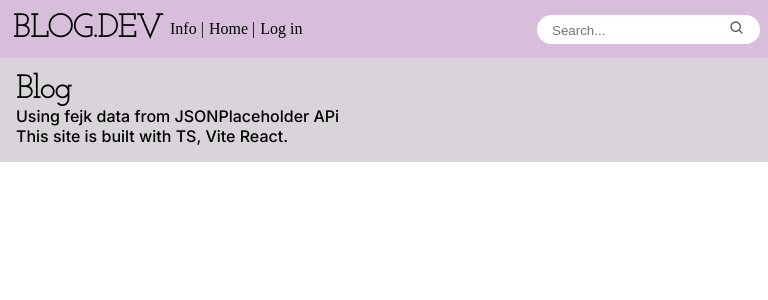
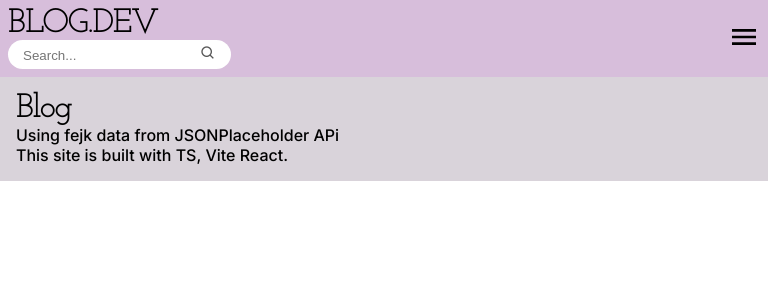
Before and after one commit to isabellaes/individuell-examination-js, a React (Vite) app in the folder blog/: page /home in a window 768 px wide. Shown: the top 300 px of the page. Built offline with nearby package versions, Linux system fonts and the light colour scheme; no server answers.

Commit message:
mobile design

```diff
--- a/blog/src/components/Header.tsx
+++ b/blog/src/components/Header.tsx
@@ -6,10 +6,13 @@ import { useState, useEffect } from "react";
 import { logOut } from "../store/userSlice";
 import { User } from "../types";
 import LogIn from "./LogIn";
+import MenuIcon from "@mui/icons-material/Menu";
+import CloseIcon from "@mui/icons-material/Close";
 
 const Header = () => {
   const [user, setUser] = useState<User | null>();
   const [logInModalOpen, setLogInModalOpen] = useState<boolean>(false);
+  const [menu, showMenu] = useState<boolean>(false);
 
   const navigation = useNavigate();
   const dispatch = useAppDispatch();
@@ -47,6 +50,14 @@ const Header = () => {
     }
   }
 
+  function handleShowMenu() {
+    if (menu === false) {
+      showMenu(true);
+    } else if (menu === true) {
+      showMenu(false);
+    }
+  }
+
   return (
     <header>
       <div className="NavBar">
@@ -55,7 +66,6 @@ const Header = () => {
             <h1 onClick={() => navigation("/")}>BLOG.DEV</h1>
             <nav>
               <ul>
-                <li>Info | </li>
                 <li onClick={() => navigation("/home")}>Home | </li>
                 <li onClick={() => navigation("/")}>My blog |</li>
                 <li onClick={() => handleLogOut()}>Log out</li>
@@ -67,7 +77,6 @@ const Header = () => {
             <h1 onClick={() => navigation("/")}>BLOG.DEV</h1>
             <nav>
               <ul>
-                <li>Info | </li>
                 <li onClick={() => navigation("/")}>Home | </li>
                 <li onClick={() => setLogInModalOpen(true)}>Log in</li>
               </ul>
@@ -80,6 +89,10 @@ const Header = () => {
           </>
         )}
       </div>
+      <div>
+        <div className="mobile">
+          <h1 onClick={() => navigation("/")}>BLOG.DEV</h1>
+        </div>
         <div className="search-container">
           <input
             type="text"
@@ -89,6 +102,43 @@ const Header = () => {
           />
           <i className="bx bx-search"></i>
         </div>
+      </div>
+
+      {/* Drop down menu for mobile and small devices */}
+      <div className="mobile-nav">
+        <MenuIcon sx={{ fontSize: "2em" }} onClick={handleShowMenu}></MenuIcon>
+
+        {menu ? (
+          <div className="drop-down-menu">
+            {user ? (
+              <>
+                <ul>
+                  <CloseIcon onClick={() => handleShowMenu()}></CloseIcon>
+                  <li onClick={() => navigation("/home")}>Home </li>
+                  <li onClick={() => navigation("/")}>My blog</li>
+                  <li onClick={() => handleLogOut()}>Log out</li>
+                </ul>
+              </>
+            ) : (
+              <>
+                <ul>
+                  <CloseIcon onClick={() => handleShowMenu()}></CloseIcon>
+                  <li onClick={() => navigation("/")}>Home </li>
+                  <li onClick={() => setLogInModalOpen(true)}>Log in</li>
+                </ul>
+
+                {logInModalOpen ? (
+                  <LogIn onClose={() => setLogInModalOpen(false)} />
+                ) : (
+                  <></>
+                )}
+              </>
+            )}
+          </div>
+        ) : (
+          <></>
+        )}
+      </div>
     </header>
   );
 };
--- a/blog/src/components/Profile.tsx
+++ b/blog/src/components/Profile.tsx
@@ -5,12 +5,12 @@ interface Props {
 }
 const Profile = (props: Props) => {
   return (
-    <>
+    <div className="profile">
       <h1>{props.user.name}</h1>
       <p>Username: {props.user.username}</p>
       <p>Email: {props.user.email}</p>
       <p>Id: {props.user.id}</p>
-    </>
+    </div>
   );
 };
 
--- a/blog/src/style/components/_createPost.scss
+++ b/blog/src/style/components/_createPost.scss
@@ -17,7 +17,7 @@
   @include flex-column;
   align-items: center;
   background-color: $secondaryColor;
-  padding: 5em;
+  padding: 2em;
   border-radius: 1em;
   @include text-style;
 
--- a/blog/src/style/components/_editForm.scss
+++ b/blog/src/style/components/_editForm.scss
@@ -2,7 +2,7 @@
   @include flex-column;
   align-items: center;
   background-color: $secondaryColor;
-  padding: 5em;
+  padding: 2em;
   border-radius: 1em;
   @include text-style;
 
--- a/blog/src/style/components/_header.scss
+++ b/blog/src/style/components/_header.scss
@@ -48,4 +48,55 @@ header {
       padding-left: 5px;
     }
   }
+
+  .mobile {
+    display: none;
+  }
+
+  .mobile-nav {
+    display: none;
+  }
 }
+
+@media only screen and (max-width: 768px) {
+  header {
+    .NavBar {
+      display: none;
+    }
+
+    .mobile-navbar {
+      display: inline-block;
+      position: relative;
+    }
+
+    .drop-down-menu {
+      display: block;
+      position: absolute;
+      background-color: #fdfdfd;
+      min-width: 100px;
+      right: 0;
+      padding: 1em;
+      box-shadow: 0px 8px 16px 0px rgba(0, 0, 0, 0.2);
+      z-index: 1;
+
+      ul {
+        @include flex-column;
+        list-style-type: none;
+        padding: 1em;
+      }
+
+      li {
+        padding: 5px;
+      }
+    }
+
+    .mobile-nav {
+      display: inline-block;
+      position: relative;
+    }
+
+    .mobile {
+      display: block;
+    }
+  }
+}
--- a/blog/src/style/components/_logIn.scss
+++ b/blog/src/style/components/_logIn.scss
@@ -17,7 +17,7 @@
   @include flex-column;
   align-items: center;
   background-color: $secondaryColor;
-  padding: 5em;
+  padding: 2em;
   border-radius: 1em;
   @include text-style;
 
--- /dev/null
+++ b/blog/src/style/components/_profile.scss
@@ -0,0 +1,10 @@
+.profile {
+  @include flex-column;
+  @include text-style;
+  padding: 1em;
+  max-width: 100%;
+
+  p {
+    word-wrap: break-word;
+  }
+}
--- a/blog/src/style/components/_snackbar.scss
+++ b/blog/src/style/components/_snackbar.scss
@@ -20,15 +20,16 @@
 }
 
 #snackbar.sucess {
-  border-left: 6px solid #00cf4c;
-  background-color: #98ffbe;
+  border-left: 6px solid $sucessPrimary;
+  background-color: $sucessSecondary;
 }
 
 #snackbar.error {
-  border-left: 6px solid #e30000;
-  background-color: #ffb0b0;
+  border-left: 6px solid $errorPrimary;
+  background-color: $errorSecondary;
 }
 
+//Animation code from w3school
 @-webkit-keyframes fadein {
   from {
     bottom: 0;
--- a/blog/src/style/main.scss
+++ b/blog/src/style/main.scss
@@ -9,6 +9,8 @@
 @import "./components/logIn";
 @import "./pages/layout";
 @import "./components/snackbar";
+@import "./components/profile";
+@import "./mediaQuerys";
 
 * {
   margin: 0;
--- a/blog/src/style/pages/_layout.scss
+++ b/blog/src/style/pages/_layout.scss
@@ -39,3 +39,31 @@
     }
   }
 }
+
+@media only screen and (max-width: 768px) {
+  .layout {
+    @include flex-column;
+
+    aside {
+      width: 100%;
+      margin: 0;
+    }
+
+    main {
+      width: 100%;
+      margin: 0;
+    }
+  }
+}
+
+@media only screen and (min-width: 768px) and (max-width: 992px) {
+  .layout {
+    aside {
+      margin: 0;
+    }
+
+    main {
+      margin: 0;
+    }
+  }
+}
--- a/blog/src/style/variables/_colors.scss
+++ b/blog/src/style/variables/_colors.scss
@@ -5,3 +5,7 @@ $thirdColor: #d6d6d66b;
 $textColor: #000;
 $textColorLight: #575757;
 $modalColor: #00000082;
+$sucessPrimary: #00cf4c;
+$sucessSecondary: #98ffbe;
+$errorPrimary: #e30000;
+$errorSecondary: #ffb0b0;
```
Also changed, not shown: blog/src/style/_mediaQuerys.scss (added, +15 -0 lines). Lines whose indentation alone changed are shown as unchanged.
